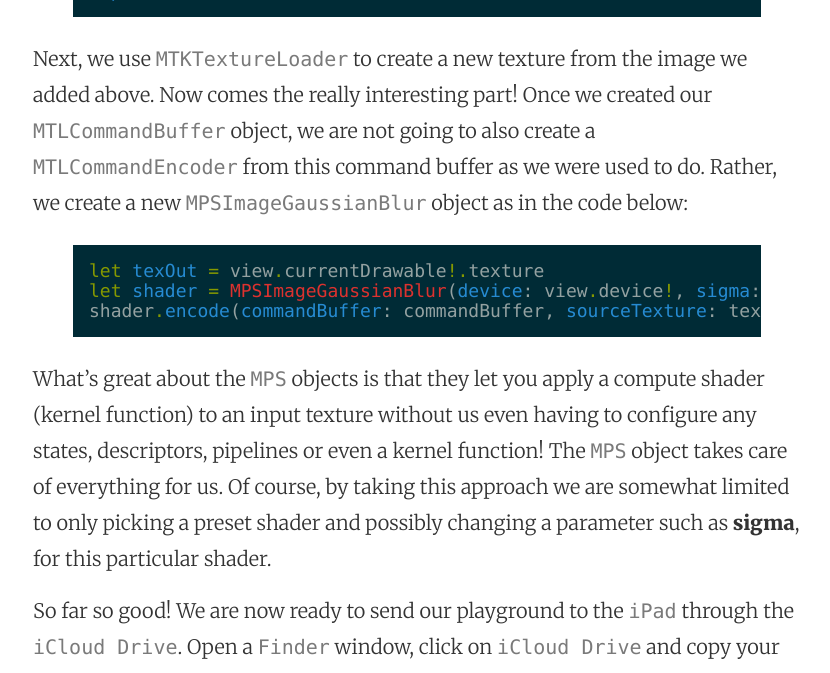
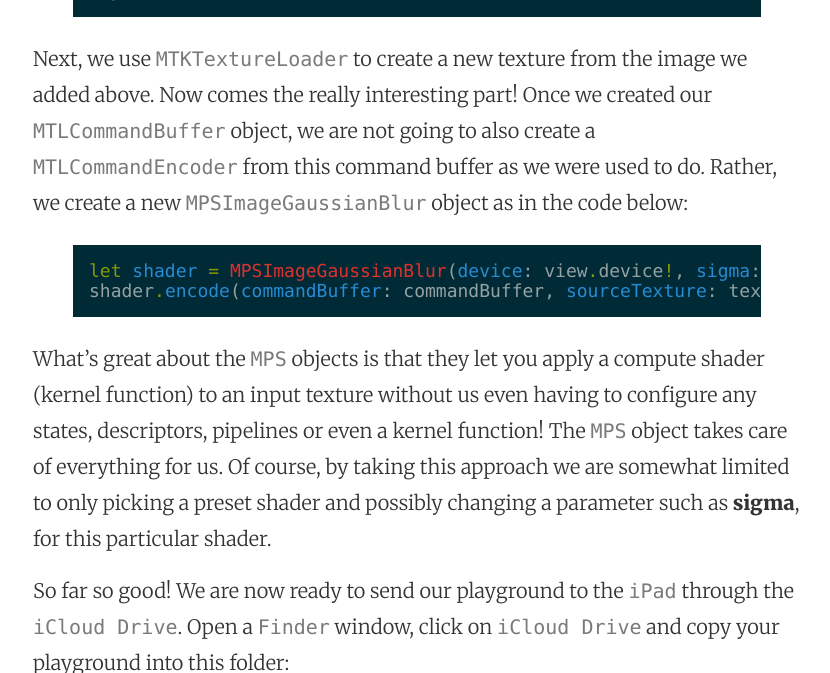
Before and after one commit to mhorga/mhorga.github.io, a Jekyll site: the page built from _posts/2016-07-31-metal-performance-shaders-for-the-ipad-playground.markdown, in a window 1280 px wide and 900 px high, scrolled down 1985 px, cut to the strip 0-673 px from the top of the window. Shown: the whole strip, without its empty margins (223-1053 px from the left). Built offline with Jekyll 4.4.1, drawn with Linux system fonts in a browser that asks for light colours; comment, search, counter and statistics services are not loaded.

Commit message:
Post update: Metal Performance Shaders for the iPad playground

```diff
--- a/_posts/2016-07-31-metal-performance-shaders-for-the-ipad-playground.markdown
+++ b/_posts/2016-07-31-metal-performance-shaders-for-the-ipad-playground.markdown
@@ -16,8 +16,7 @@ Let's go over the code. We have been writing most of this code over and over in
 
 Next, we use `MTKTextureLoader` to create a new texture from the image we added above. Now comes the really interesting part! Once we created our `MTLCommandBuffer` object, we are not going to also create a `MTLCommandEncoder` from this command buffer as we were used to do. Rather, we create a new `MPSImageGaussianBlur` object as in the code below:
 
-{% highlight swift %}let texOut = view.currentDrawable!.texture
-let shader = MPSImageGaussianBlur(device: view.device!, sigma: 5)
+{% highlight swift %}let shader = MPSImageGaussianBlur(device: view.device!, sigma: 5)
 shader.encode(commandBuffer: commandBuffer, sourceTexture: texIn, destinationTexture: texOut)
 {% endhighlight %}
 
```
